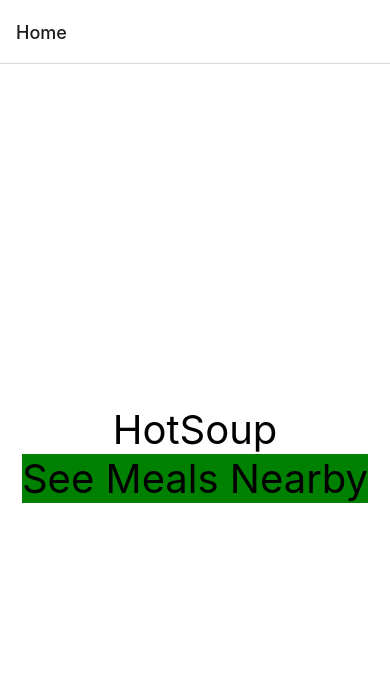
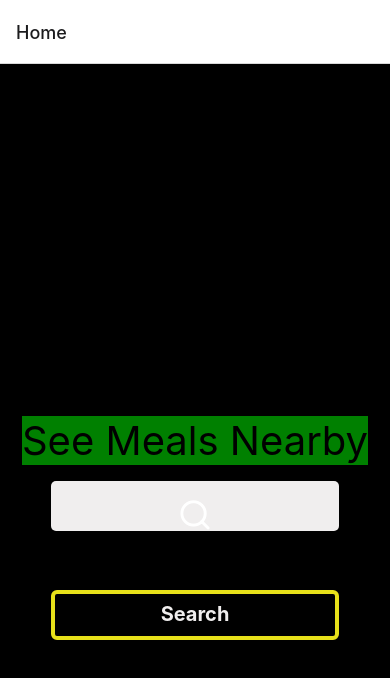
Before and after one commit to HotSoupRepos/HotSoup-frontend, a React Native app: screen /Home in a window 390 px wide. Shown: the top 678 px of the page. Built offline with nearby package versions, Linux system fonts and the light colour scheme.

Commit message:
Initial commit for search bar component in progress

```diff
--- /dev/null
+++ b/src/components/SearchBar.tsx
@@ -0,0 +1,74 @@
+import React from "react";
+import { View, TextInput, StyleSheet, Pressable, Text } from "react-native";
+import { Feather } from "@expo/vector-icons";
+
+interface SearchBarProps {
+    searchText: string,
+    onSearchChange: (query: string) => void,
+    onSearchSubmit: () => void,
+}
+
+function SearchBar ({ searchText, onSearchChange, onSearchSubmit}: SearchBarProps) {
+  return (
+    <View style={styles.backgroundStyle}>
+        <Feather name="search" style={styles.iconStyle} />
+        <TextInput
+            autoCapitalize="none"
+            autoCorrect={false}
+            placeholder="Search Zip Code/Address"
+            style={styles.inputStyle}
+            value={searchText}
+            onChangeText={onSearchChange}
+        />
+
+        <Pressable
+            onPress={onSearchSubmit}
+            style={styles.buttonStyle}
+        >
+            <Text style={styles.text}>Search</Text>
+        </Pressable>
+    </View>
+  );
+};
+
+const styles = StyleSheet.create({
+  backgroundStyle: {
+    marginTop: 16,
+    backgroundColor: "#F0EEEE",
+    height: 50,
+    borderRadius: 5,
+    marginHorizontal: 15,
+    flexDirection: "column",
+    marginBottom: 10,
+  },
+  inputStyle: {
+    flex: 1,
+    fontSize: 18,
+  },
+  iconStyle: {
+    fontSize: 35,
+    marginHorizontal: 15,
+    alignSelf: 'center',
+    color: 'white',
+    padding: 15
+  },
+  buttonStyle: {
+    marginTop: 20,
+    paddingVertical: 8,
+    borderWidth: 4,
+    borderColor: "#e8e11a",
+    borderRadius: 6,
+    backgroundColor: "transparent",
+    padding: 15,
+    height: 50
+
+  },
+  text: {
+    fontSize: 20,
+    fontWeight: "bold",
+    textAlign: "center",
+    color: "#F0EEEE",
+    }
+});
+
+export default SearchBar;
--- a/src/screens/Home.tsx
+++ b/src/screens/Home.tsx
@@ -1,13 +1,17 @@
 import { StatusBar } from 'expo-status-bar';
-import React from "react";
+import React, { useState } from "react";
 import { StyleSheet, Text, View, Pressable } from 'react-native';
 import { useNavigation } from '@react-navigation/native';
+import SearchBar from '../components/SearchBar';
 
 type Nav = {
   navigate: (value: string) => void;
 }
 
 export default function Home() {
+
+    const [searchText, setSearchText] = useState('');
+
     const navigation = useNavigation<Nav>();
 
     return (
@@ -21,6 +25,7 @@ export default function Home() {
                 onPress={() => navigation.navigate('MapList')}>
                 <Text style={styles.text}>See Meals Nearby</Text>
             </Pressable>
+            <SearchBar searchText={searchText} onSearchChange={newSearchText => setSearchText(newSearchText)} onSearchSubmit={() => alert(searchText)} />
             <StatusBar style="auto" />
           </View>
         )
@@ -29,7 +34,7 @@ export default function Home() {
 const styles = StyleSheet.create({
     container: {
       flex: 1,
-      backgroundColor: '#fff',
+      backgroundColor: 'black',
       alignItems: 'center',
       justifyContent: 'center',
     },
```
Also changed, not shown: 2 other files (tests, documents, lock files or other folders).
